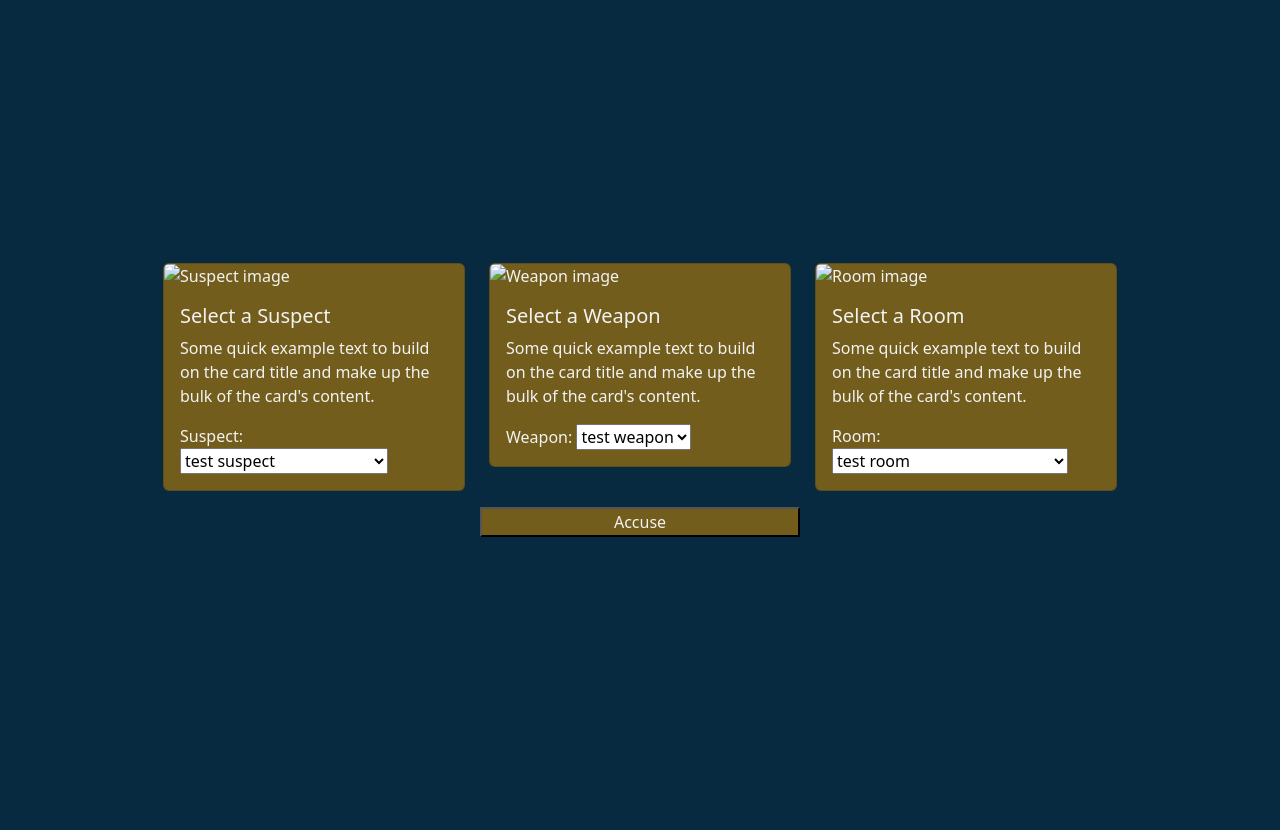
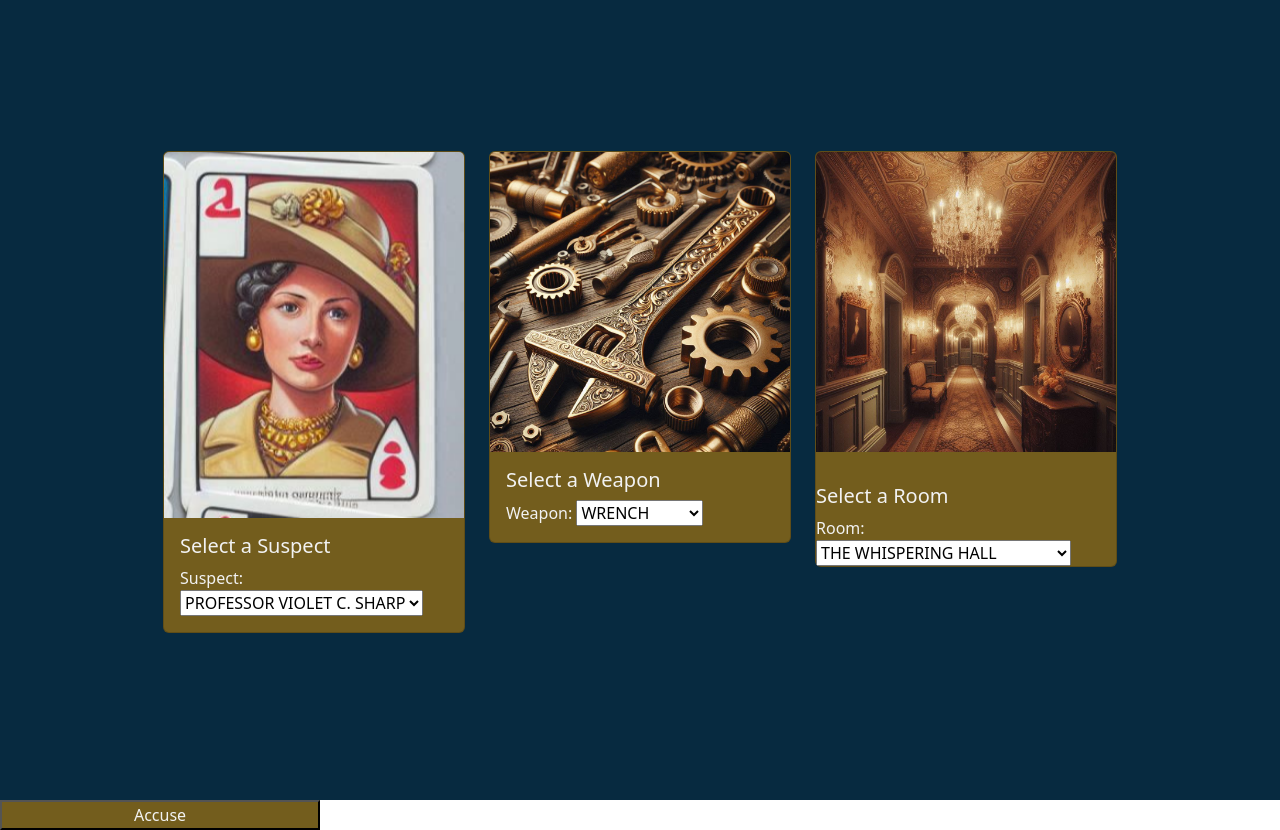
Before and after one commit to EssBuilds/comradespipeline, a Django app: template secretsofthesourcecode_game/templates/accuse.html in a window 1280 px wide. Before the commit the page ends 537 px from the top, so only its background shows below. Run offline with Django 5.2, Linux system fonts and the light colour scheme; the template is opened without the code that fills it: values that come from a table or form of the project are taken from there, others are empty; data comes from the database, SQL or seed files in the repository; some libraries are stand-ins or nearby versions.

Commit message:
Update accuse.html to use local image paths and simplify suspect, weapon, and room selections

```diff
--- a/secretsofthesourcecode_game/templates/accuse.html
+++ b/secretsofthesourcecode_game/templates/accuse.html
@@ -1,5 +1,6 @@
 <!DOCTYPE html>
 <html lang="en">
+    {% load static %}
 
 <head>
     <meta charset="UTF-8">
@@ -18,27 +19,22 @@
             <!-- Suspect Card -->
             <div class="col-md-3 mb-3">
                 <div class="card custom-card">
-                    <!-- Added a unique ID and updated alt text -->
-                    <img id="suspectImage" src="https://via.placeholder.com/150" class="card-img-top"
-                        alt="Suspect image">
+                    <img id="suspectImage" src="../static/images/suspects/ada.png" class="card-img-top" alt="Suspect image">
                     <div class="card-body">
                         <h5 class="card-title">Select a Suspect</h5>
                         <form method="POST">
                             {% csrf_token %}
-                            <p class="card-text">
-                                Some quick example text to build on the card title and make up the bulk of the card's
-                                content.
-                            </p>
+                            <!-- <p class="card-text">
+                                Some quick example text to build on the card title and make up the bulk of the card's content.
+                            </p> -->
                             <label>Suspect:</label>
-                            <!-- Added a unique ID to the select -->
                             <select name="suspect" id="suspectSelect">
-                                {% for suspect in suspects %}
-                                <!-- Added a data attribute for the image URL -->
-                                <option value="{{ suspect.id }}"
-                                    data-img="{{ suspect.image_url|default:'https://via.placeholder.com/150' }}">
-                                    {{ suspect.name }}
-                                </option>
-                                {% endfor %}
+                                <option value="1" data-img="../static/images/violet.png">PROFESSOR VIOLET C. SHARP</option>
+                                <option value="2" data-img="../static/images/suspects/indigo.png">DR. INDIGO BYTE</option>
+                                <option value="3" data-img="../static/images/suspects/ruby.png">MISS RUBY GIT</option>
+                                <option value="4" data-img="../static/images/suspects/colonel.png">COLONEL HEX DECIMAL</option>
+                                <option value="5" data-img="../static/images/suspects/ada.png">MS. ADA NULL</option>
+                                <option value="6" data-img="../static/images/suspects/java.png">MR. JAVA SCRIPT</option>
                             </select>
                         </form>
                     </div>
@@ -48,24 +44,22 @@
             <!-- Weapon Card -->
             <div class="col-md-3 mb-3">
                 <div class="card custom-card">
-                    <!-- Unique ID and updated alt -->
-                    <img id="weaponImage" src="https://via.placeholder.com/150" class="card-img-top" alt="Weapon image">
+                    <img id="weaponImage" src="../static/images/weapons/Victorian-style wrench.png" class="card-img-top" alt="Weapon image">
                     <div class="card-body">
                         <h5 class="card-title">Select a Weapon</h5>
                         <form method="POST">
                             {% csrf_token %}
-                            <p class="card-text">
-                                Some quick example text to build on the card title and make up the bulk of the card's
-                                content.
-                            </p>
+                            <!-- <p class="card-text">
+                                Some quick example text to build on the card title and make up the bulk of the card's content.
+                            </p> -->
                             <label>Weapon:</label>
                             <select name="weapon" id="weaponSelect">
-                                {% for weapon in weapons %}
-                                <option value="{{ weapon.id }}"
-                                    data-img="{{ weapon.image_url|default:'https://via.placeholder.com/150' }}">
-                                    {{ weapon.name }}
-                                </option>
-                                {% endfor %}
+                                <option value="1" data-img="../static/images/weapons/Victorian-style wrench.png">WRENCH</option>
+                                <option value="2" data-img="../static/images/weapons/Victorian style knife.png">KNIFE</option>
+                                <option value="3" data-img="../static/images/weapons/Victorian-style revolver.png">REVOLVER</option>
+                                <option value="4" data-img="../static/images/weapons/a single candle holder.png">CANDLESTICK</option>
+                                <option value="5" data-img="../static/images/weapons/Victorian-style rope, uncoiled.png">ROPE</option>
+                                <option value="6" data-img="../static/images/weapons/a piece of lead piping.png">LEAD PIPE</option>
                             </select>
                         </form>
                     </div>
@@ -75,24 +69,22 @@
             <!-- Room Card -->
             <div class="col-md-3 mb-3">
                 <div class="card custom-card">
-                    <!-- Unique ID and updated alt -->
-                    <img id="roomImage" src="https://via.placeholder.com/150" class="card-img-top" alt="Room image">
-                    <div class="card-body">
+                    <img id="roomImage" src="../static/images/rooms/whispering hall victorian style.png" class="card-img-top" alt="Room image">
+                    <div class="card-body"></div>
                         <h5 class="card-title">Select a Room</h5>
                         <form method="POST">
                             {% csrf_token %}
-                            <p class="card-text">
-                                Some quick example text to build on the card title and make up the bulk of the card's
-                                content.
-                            </p>
+                            <!-- <p class="card-text">
+                                Some quick example text to build on the card title and make up the bulk of the card's content.
+                            </p> -->
                             <label>Room:</label>
                             <select name="room" id="roomSelect">
-                                {% for room in rooms %}
-                                <option value="{{ room.id }}"
-                                    data-img="{{ room.image_url|default:'https://via.placeholder.com/150' }}">
-                                    {{ room.name }}
-                                </option>
-                                {% endfor %}
+                                <option value="1" data-img="../static/images/rooms/whispering hall victorian style.png">THE WHISPERING HALL</option>
+                                <option value="2" data-img="../static/images/rooms/old Victorian chamber.png">THE SHADOW CHAMBER</option>
+                                <option value="3" data-img="../static/images/rooms/crimson parlor Victorian style.png">THE CRIMSON PARLOR</option>
+                                <option value="4" data-img="../static/images/rooms/the forgotten wine cellar, dusty and with cobwebs, Victorian style.png">THE FORGOTTEN CELLAR</option>
+                                <option value="5" data-img="../static/images/rooms/the obsidian library Victorian style.png">THE OBSIDIAM LIBRARY</option>
+                                <option value="6" data-img="../static/images/rooms/Victorian-style moonlight conservatory.png">THE MOONLIT CONSERVATORY</option>
                             </select>
                         </form>
                     </div>
@@ -101,6 +93,7 @@
         </div>
         <button type="submit" id="accuse-btn">Accuse</button>
     </div>
+</body>
 
 
 
@@ -115,7 +108,7 @@
         integrity="sha384-YvpcrYf0tY3lHB60NNkmXc5s9fDVZLESaAA55NDzOxhy9GkcIdslK1eN7N6jIeHz"
         crossorigin="anonymous"></script>
     <!-- accuse js -->
-    <script src="/secretsofthesourcecode_game/static/js/accuse.js"></script>
+    <script src="../static/js/accuse.js"></script>
 </body>
 
 </html>
```
